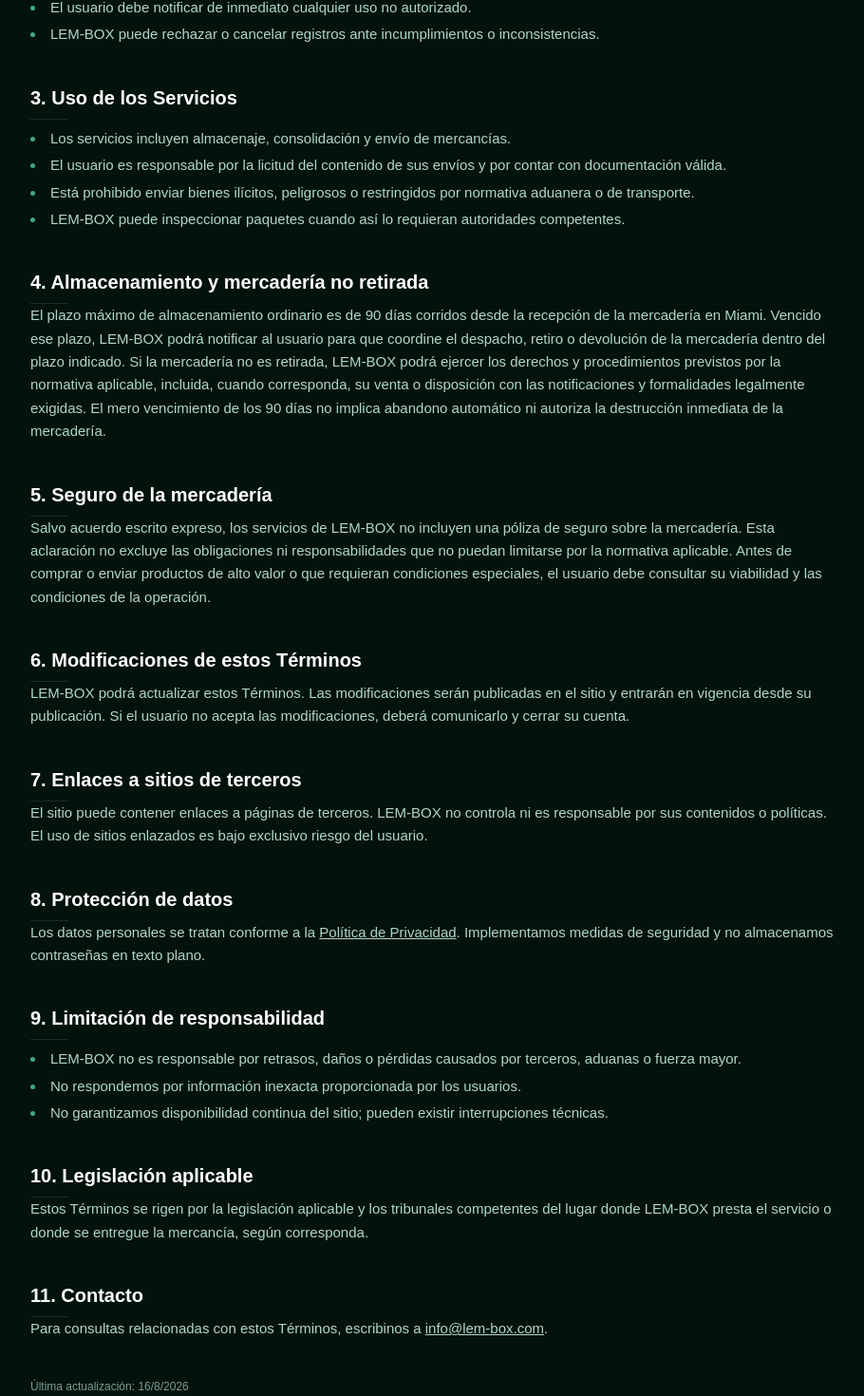
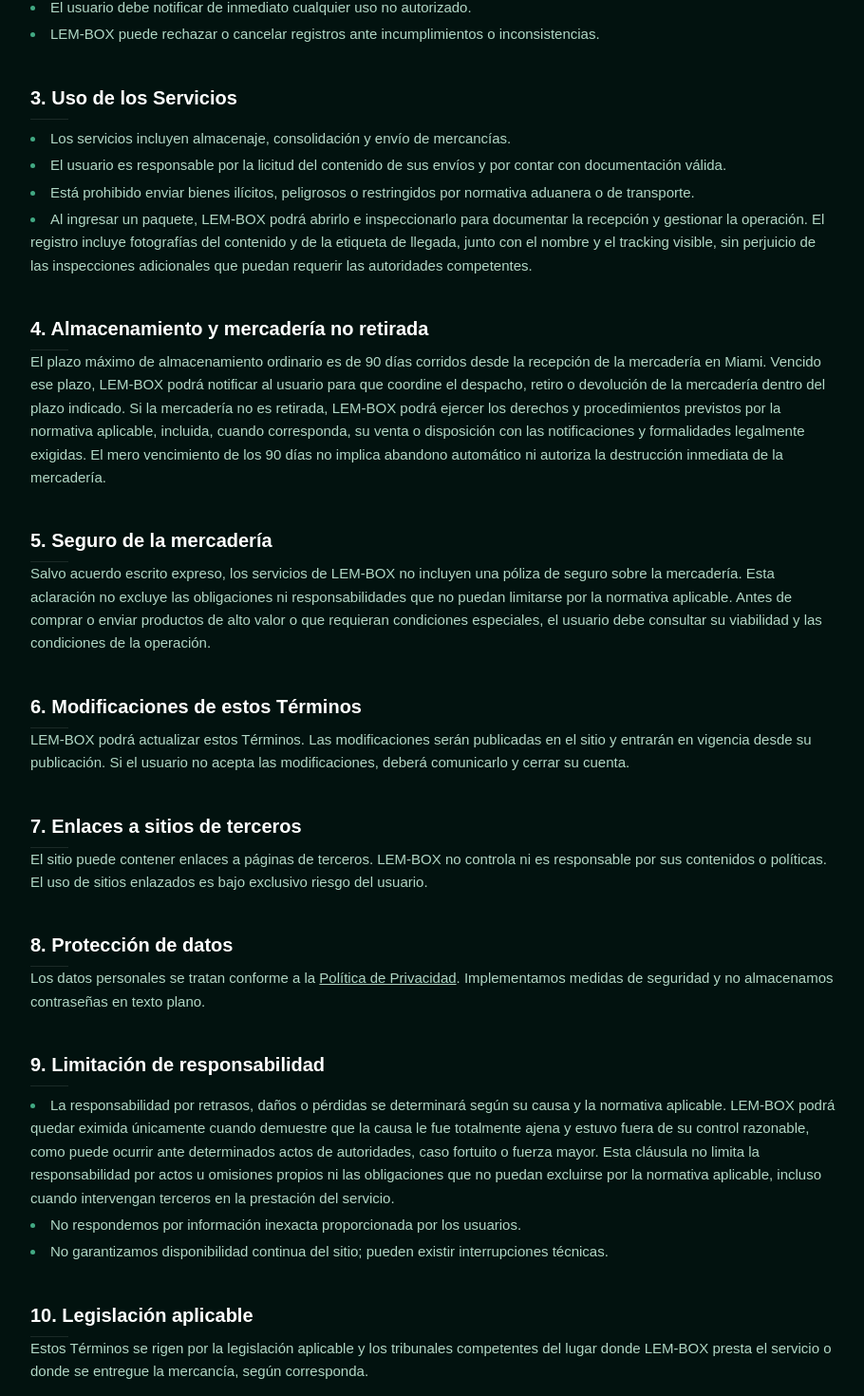
Before and after one commit to devrodri-com/Lem-box-ar, a Next.js app: page /terminos in a window 1280 px wide. Shown: the part 625-2095 px from the top of the page at 95% size, without its empty margins (184-1094 px from the left). Built offline with nearby package versions, Linux system fonts and the light colour scheme.

Commit message:
fix: disclose package imaging and clarify liability

```diff
--- a/src/app/privacidad/page.tsx
+++ b/src/app/privacidad/page.tsx
@@ -30,7 +30,7 @@
               <ul className="list-disc list-inside marker:text-emerald-300/70 mt-2 space-y-1">
                 <li>Nombre completo, documento de identidad y datos de contacto.</li>
                 <li>Información de registro de cuenta (usuario y credenciales de acceso en forma segura).</li>
-                <li>Datos de cargas recibidas en nuestros depósitos.</li>
+                <li>Datos operativos de los paquetes y cargas recibidos, incluidos el nombre, el tracking, las fotografías del contenido y de la etiqueta de llegada, y los datos personales visibles en esa etiqueta, que pueden corresponder al usuario o a terceros vinculados con el envío.</li>
                 <li>Actividad de navegación en nuestro sitio (páginas visitadas, búsquedas, IP, navegador).</li>
                 <li>Correspondencia enviada por email, WhatsApp u otros canales.</li>
               </ul>
--- a/src/app/terminos/page.tsx
+++ b/src/app/terminos/page.tsx
@@ -55,7 +55,7 @@
                 <li>Los servicios incluyen almacenaje, consolidación y envío de mercancías.</li>
                 <li>El usuario es responsable por la licitud del contenido de sus envíos y por contar con documentación válida.</li>
                 <li>Está prohibido enviar bienes ilícitos, peligrosos o restringidos por normativa aduanera o de transporte.</li>
-                <li>LEM-BOX puede inspeccionar paquetes cuando así lo requieran autoridades competentes.</li>
+                <li>Al ingresar un paquete, LEM-BOX podrá abrirlo e inspeccionarlo para documentar la recepción y gestionar la operación. El registro incluye fotografías del contenido y de la etiqueta de llegada, junto con el nombre y el tracking visible, sin perjuicio de las inspecciones adicionales que puedan requerir las autoridades competentes.</li>
               </ul>
             </section>
 
@@ -107,7 +107,7 @@
               <h2 className="text-xl font-semibold text-white">9. Limitación de responsabilidad</h2>
               <div className="mt-2 h-px w-10 bg-white/10"></div>
               <ul className="list-disc list-inside marker:text-emerald-300/70 mt-2 space-y-1">
-                <li>LEM-BOX no es responsable por retrasos, daños o pérdidas causados por terceros, aduanas o fuerza mayor.</li>
+                <li>La responsabilidad por retrasos, daños o pérdidas se determinará según su causa y la normativa aplicable. LEM-BOX podrá quedar eximida únicamente cuando demuestre que la causa le fue totalmente ajena y estuvo fuera de su control razonable, como puede ocurrir ante determinados actos de autoridades, caso fortuito o fuerza mayor. Esta cláusula no limita la responsabilidad por actos u omisiones propios ni las obligaciones que no puedan excluirse por la normativa aplicable, incluso cuando intervengan terceros en la prestación del servicio.</li>
                 <li>No respondemos por información inexacta proporcionada por los usuarios.</li>
                 <li>No garantizamos disponibilidad continua del sitio; pueden existir interrupciones técnicas.</li>
               </ul>
```
